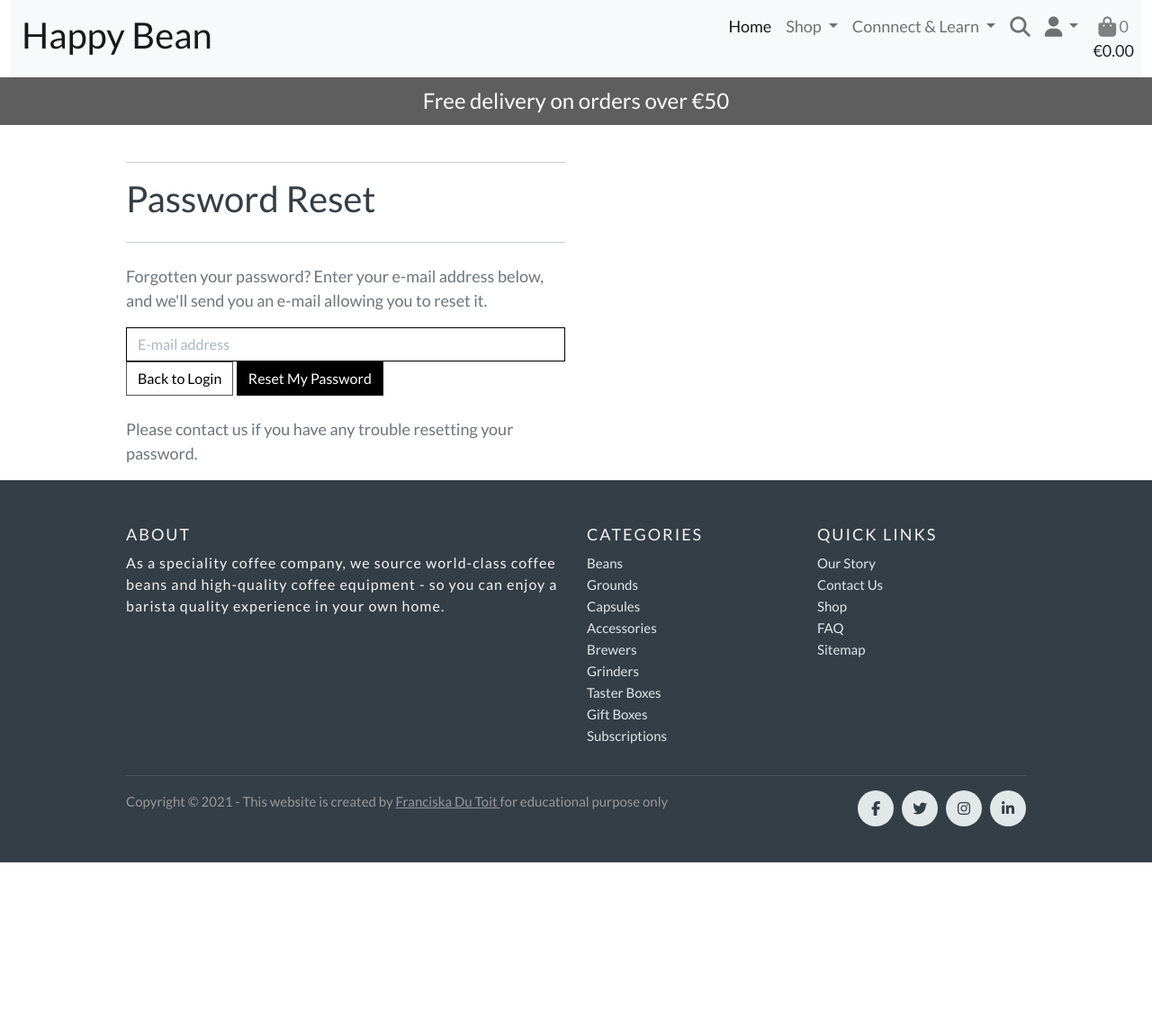
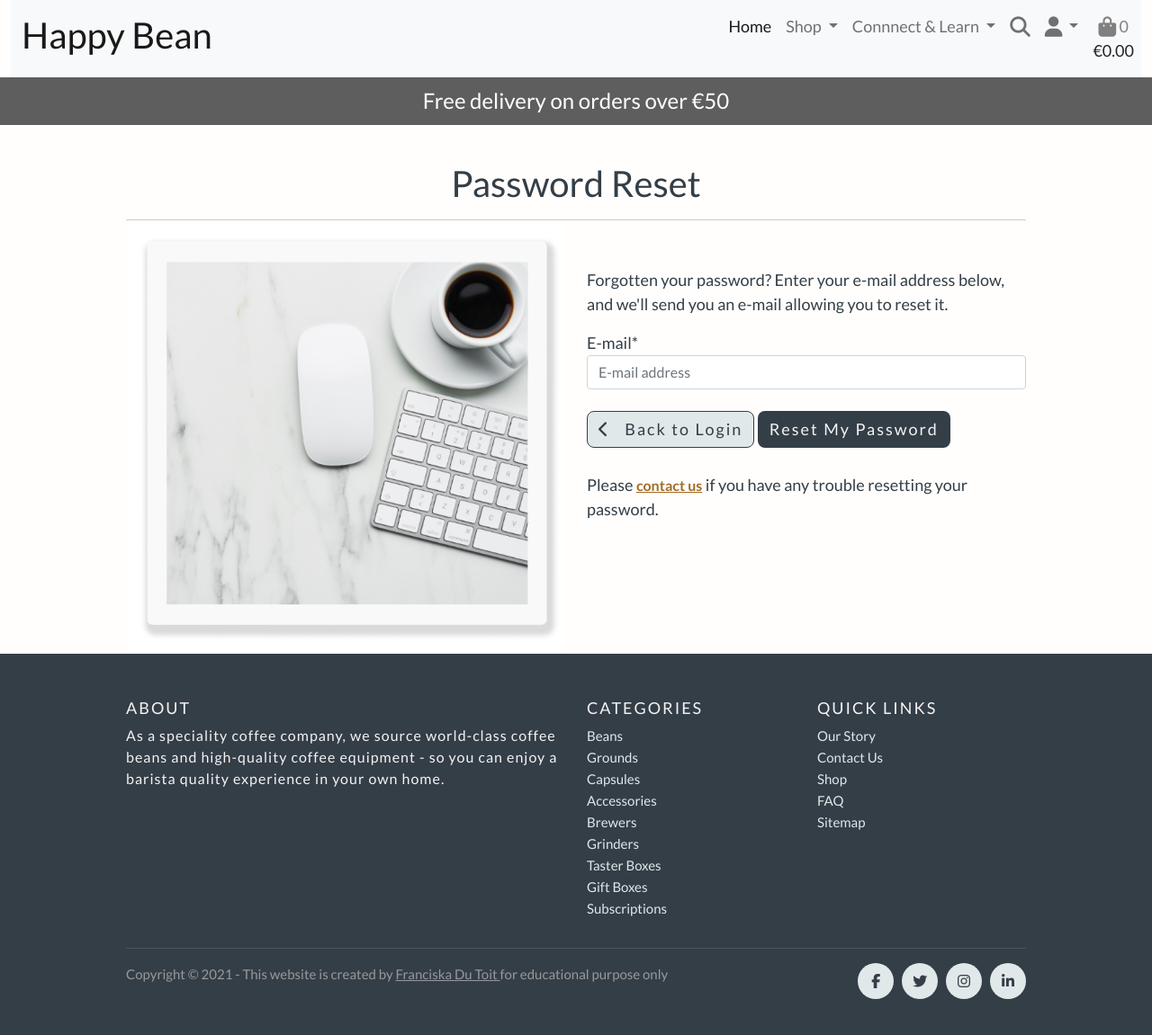
Before and after one commit to Code-Institute-Submissions/happybean, a Django app: page /accounts/password/reset/ in a window 1280 px wide. Shown: the whole page at 90% size. Before the commit the page ends 959 px from the top, so only its background shows below. Run offline with Django 3.2, Linux system fonts and the light colour scheme; some libraries are stand-ins or nearby versions.

Commit message:
Style password reset page

```diff
--- a/templates/allauth/account/password_reset.html
+++ b/templates/allauth/account/password_reset.html
@@ -1,27 +1,55 @@
 {% extends "account/base.html" %}
+{% load static %}
 
 {% load i18n %}
 {% load account %}
 
 {% block head_title %}{% trans "Password Reset" %}{% endblock %}
 
-{% block inner_content %}
+{% block extra_title %}
+- Password Reset
+{% endblock %}
 
-    <hr>
-    <h2 class="logo-font mb-4">{% trans "Password Reset" %}</h2>
-    <hr>
+{% block page_header %}
+    <div class="container header-container">
+        <div class="row">
+            <div class="col">
+            </div>
+        </div>
+    </div>
+{% endblock %}
+
+{% block content %}
+    <div class="container">
+        <!-- Heading-->
+        <div class="row">
+            <div class="col text-center mt-3">
+                <h2 class="logo-font">{% trans "Password Reset" %}</h2>
+                <hr class="w-100 mb-1">
+            </div>
+        </div>
+    </div>
+    <section class="container">
+        <div class="row">
+            <div class="col-12 col-md-6">
+                <img src="{% static 'images/reset_password.png' %}" alt="" class="block-img">
+              </div>
+              <div class="col-12 col-md-6">
                 {% if user.is_authenticated %}
                 {% include "account/snippets/already_logged_in.html" %}
                 {% endif %}
 
-    <p>{% trans "Forgotten your password? Enter your e-mail address below, and we'll send you an e-mail allowing you to reset it." %}</p>
+                <p class="block">{% trans "Forgotten your password? Enter your e-mail address below, and we'll send you an e-mail allowing you to reset it." %}</p>
 
                 <form method="POST" action="{% url 'account_reset_password' %}" class="password_reset">
                     {% csrf_token %}
                     {{ form|crispy }}
-        <a class="btn btn-outline-black rounded-0" href="{% url 'account_login' %}">Back to Login</a>
-        <input type="submit" value="{% trans 'Reset My Password' %}" />
+                    <a class="btn button-text alt-action-btn mt-4 mb-1" href="{% url 'account_login' %}" > <i class="fas fa-chevron-left me-3"></i>Back to Login</a>
+                    <input type="submit" value="{% trans 'Reset My Password' %}" class="btn button-text action-btn mt-4 mb-1" />
                 </form>
 
-    <p>{% blocktrans %}Please contact us if you have any trouble resetting your password.{% endblocktrans %}</p>
+                <p class="pt-4">Please <a href="{% url 'contact_us' %}" class="link-text">contact us</a> if you have any trouble resetting your password.</p>
+            </div>
+            </div>
+            </section>
 {% endblock %}
```
Lines whose indentation alone changed are shown as unchanged.
